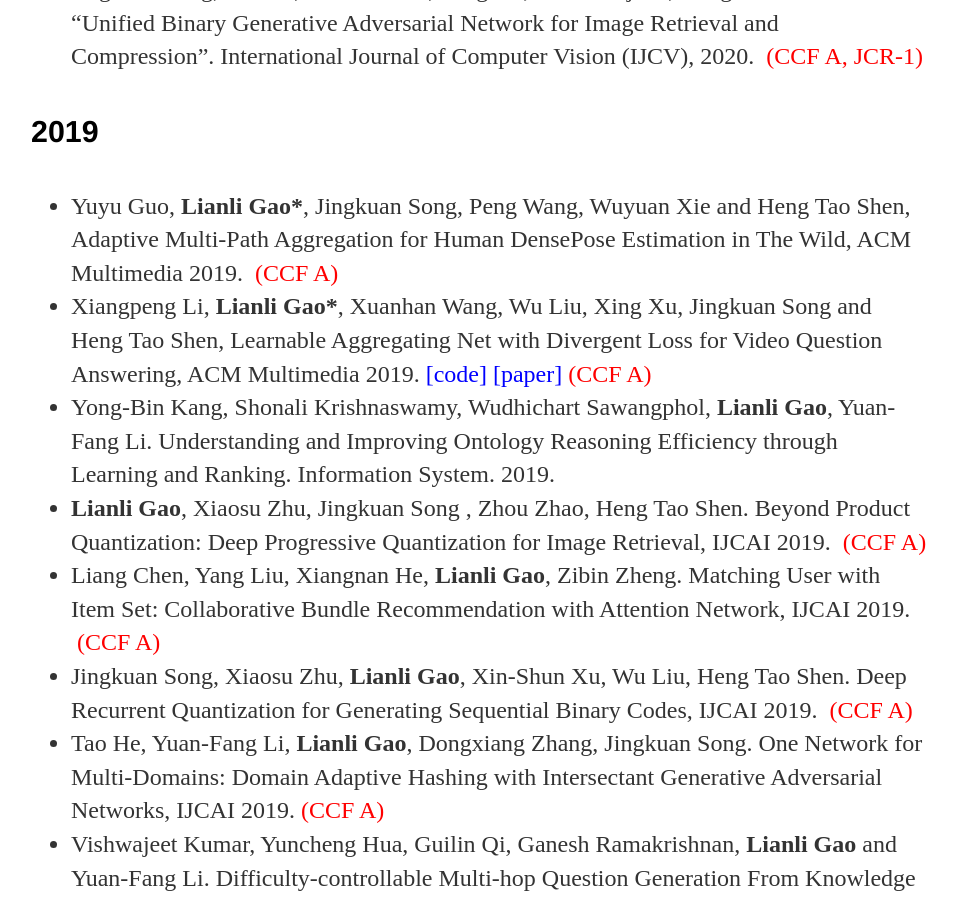
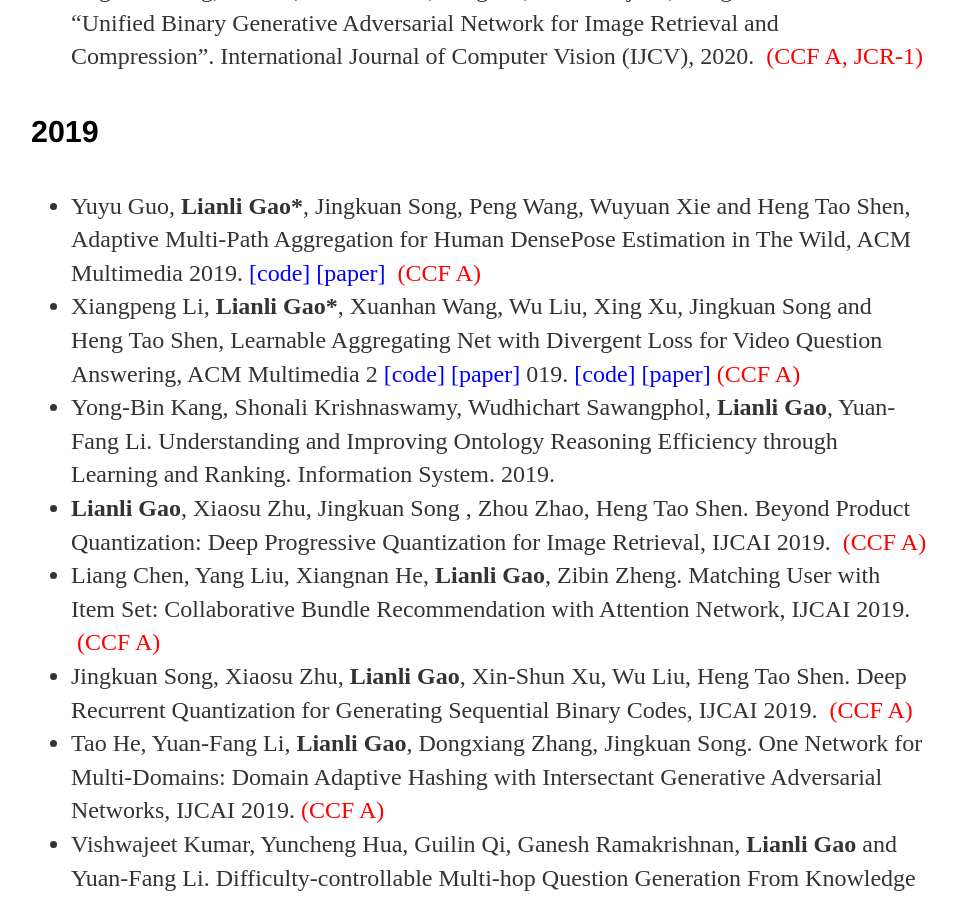
Before and after one commit to lianliGao/lianligao.github.io, a Jekyll site: the page built from cv/index.html, in a window 1280 px wide and 900 px high, scrolled down 1263 px. Shown: the whole window, without its empty margins (161-1118 px from the left). Built offline with Jekyll 4.4.1, drawn with Linux system fonts in a browser that asks for light colours.

Commit message:
Update index.html

```diff
--- a/cv/index.html
+++ b/cv/index.html
@@ -34,8 +34,8 @@
 
 <h4>2019</h4>
 <ul>
-<li>  Yuyu Guo, <strong>Lianli Gao*</strong>, Jingkuan Song, Peng Wang, Wuyuan Xie and Heng Tao Shen, Adaptive Multi-Path Aggregation for Human DensePose Estimation in The Wild, ACM Multimedia 2019. <font color="#ff0000"><b>&nbsp;</b>(CCF A)</font></li>
-<li>  Xiangpeng Li, <strong>Lianli Gao*</strong>, Xuanhan Wang, Wu Liu, Xing Xu, Jingkuan Song and Heng Tao Shen, Learnable Aggregating Net with Divergent Loss for Video Question Answering, ACM Multimedia 2019.  <a href="https://github.com/lixiangpengcs/LAD-Net-for-VideoQA" rel="nofollow"><font color="#0000ff">[code]</font></a> <a href="https://dl.acm.org/doi/10.1145/3343031.3350971" rel="nofollow"><font color="#0000ff">[paper]</font></a><font color="#ff0000"><b>&nbsp;</b>(CCF A)</font></li>
+<li>  Yuyu Guo, <strong>Lianli Gao*</strong>, Jingkuan Song, Peng Wang, Wuyuan Xie and Heng Tao Shen, Adaptive Multi-Path Aggregation for Human DensePose Estimation in The Wild, ACM Multimedia 2019. <a href="https://github.com/nobody-g/AMA-net" rel="nofollow"><font color="#0000ff"> [code] </font></a> <a href="https://dl.acm.org/doi/10.1145/3343031.3350856" rel="nofollow"><font color="#0000ff"> [paper] </font></a> <font color="#ff0000"><b>&nbsp;</b>(CCF A)</font></li>
+<li>  Xiangpeng Li, <strong>Lianli Gao*</strong>, Xuanhan Wang, Wu Liu, Xing Xu, Jingkuan Song and Heng Tao Shen, Learnable Aggregating Net with Divergent Loss for Video Question Answering, ACM Multimedia 2<a href="https://github.com/nobody-g/AMA-net" rel="nofollow"><font color="#0000ff"> [code] </font></a> <a href="https://dl.acm.org/doi/10.1145/3343031.3350856" rel="nofollow"><font color="#0000ff"> [paper] </font></a> 019.  <a href="https://github.com/lixiangpengcs/LAD-Net-for-VideoQA" rel="nofollow"><font color="#0000ff">[code]</font></a> <a href="https://dl.acm.org/doi/10.1145/3343031.3350971" rel="nofollow"><font color="#0000ff">[paper]</font></a><font color="#ff0000"><b>&nbsp;</b>(CCF A)</font></li>
 <li>  Yong-Bin Kang, Shonali Krishnaswamy, Wudhichart Sawangphol, <strong>Lianli Gao</strong>, Yuan-Fang Li. Understanding and Improving Ontology Reasoning Efficiency through Learning and Ranking. Information System. 2019.</li>
 <li>  <strong>Lianli Gao</strong>,  Xiaosu Zhu, Jingkuan Song , Zhou Zhao, Heng Tao Shen.  Beyond Product Quantization: Deep Progressive Quantization for Image Retrieval, IJCAI 2019. <font color="#ff0000"><b>&nbsp;</b>(CCF A)</font></li>
 <li>  Liang Chen, Yang Liu, Xiangnan He, <strong>Lianli Gao</strong>, Zibin Zheng. Matching User with Item Set: Collaborative Bundle Recommendation with Attention Network, IJCAI 2019. <font color="#ff0000"><b>&nbsp;</b>(CCF A)</font></li>
```
